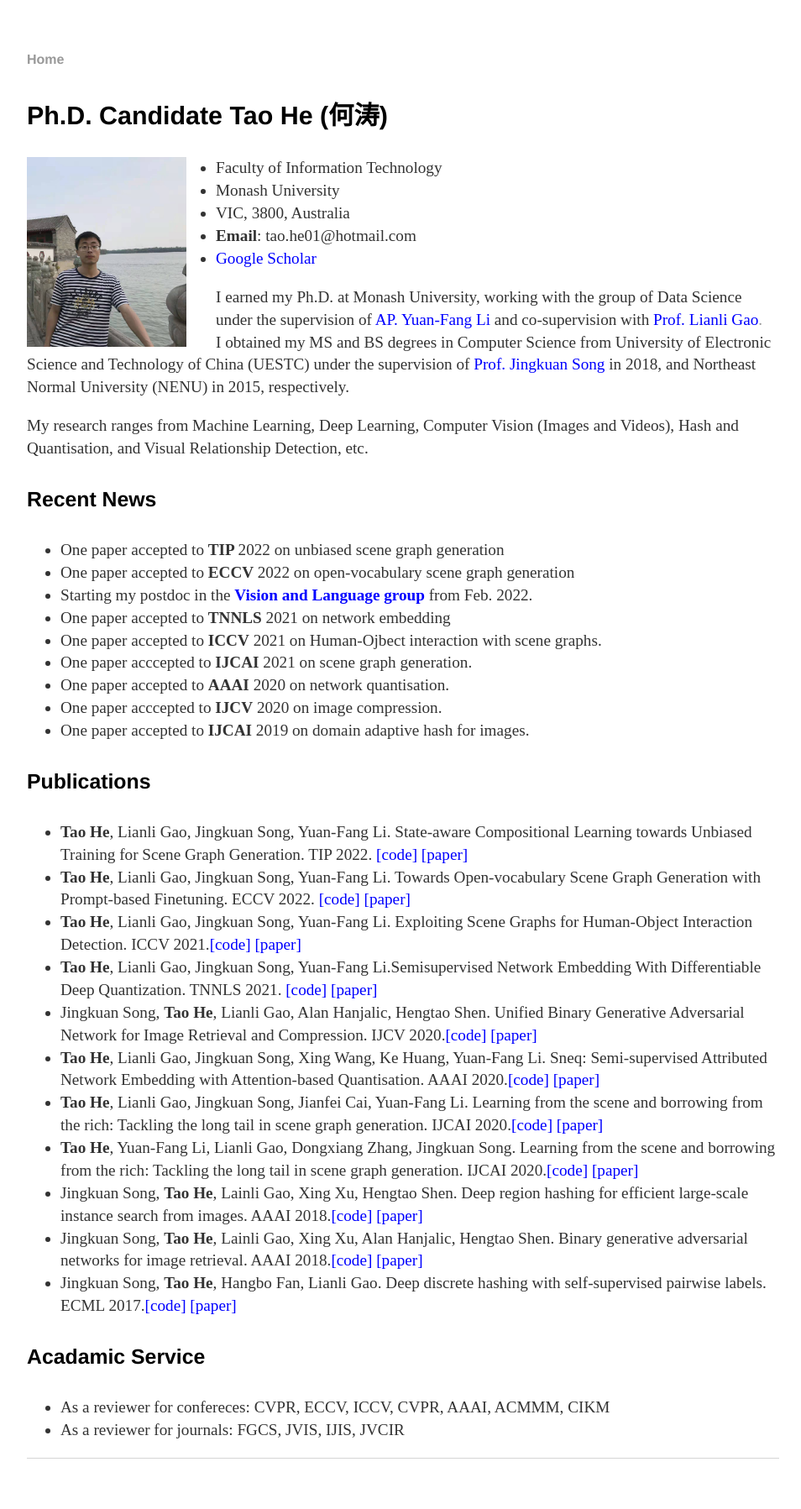
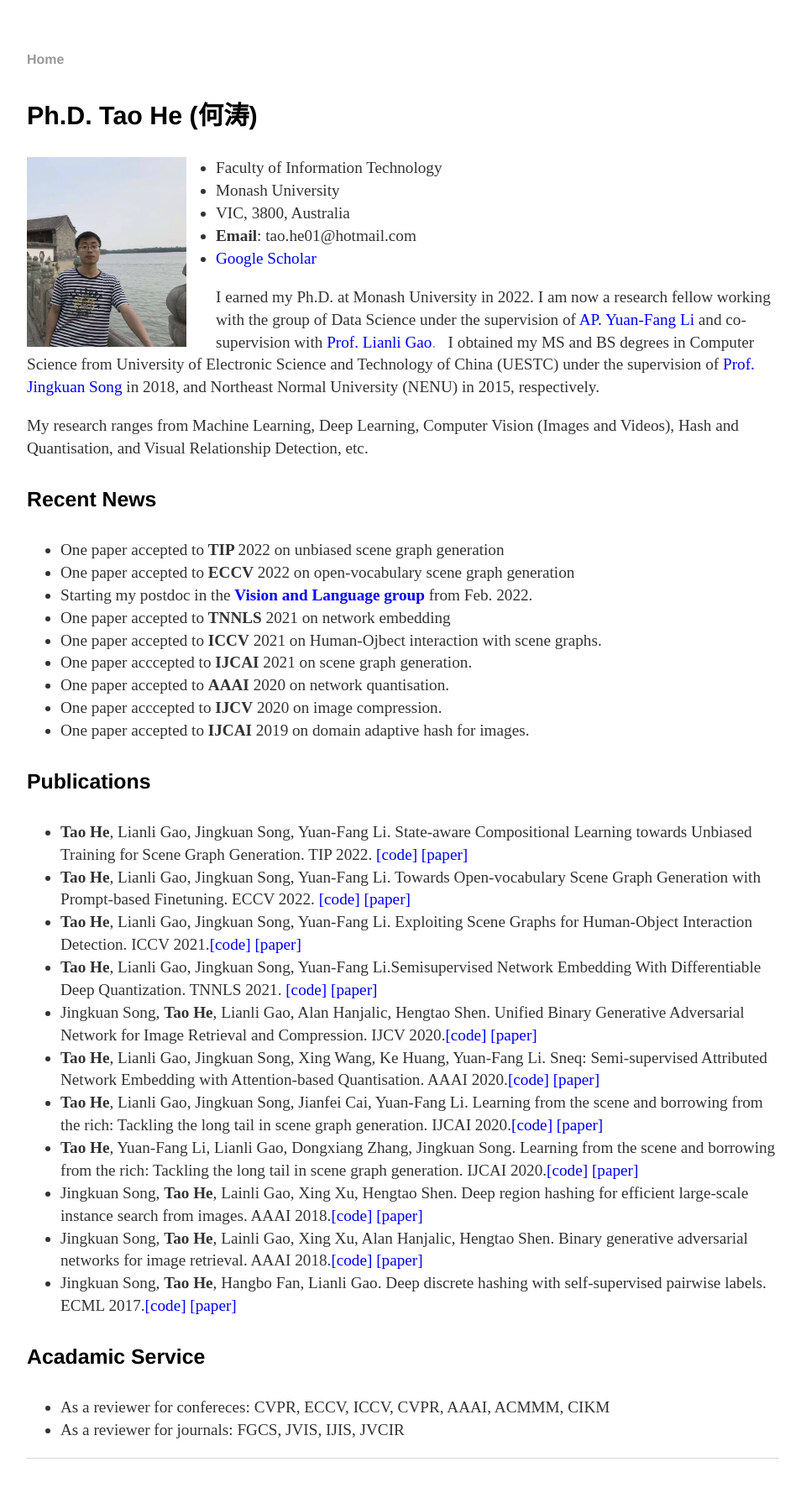
Before and after one commit to ht014/ht014.github.io, a Jekyll site: the page built from index.html, in a window 1280 px wide. Shown: the whole page at 84% size, without its empty margins (160-1114 px from the left). Built offline with Jekyll 4.4.1, drawn with Linux system fonts in a browser that asks for light colours.

Commit message:
Update index.html

```diff
--- a/index.html
+++ b/index.html
@@ -4,7 +4,7 @@ title: Tao He's Homepage
 ---
 
 		<div class="blurb">
-			<h3>Ph.D. Candidate Tao He (何涛)</h3>
+			<h3>Ph.D. Tao He (何涛)</h3>
 			<p><img src="1.jpg" alt="photo" style="width:190px;height:226px;float:left;margin-right:35px;">
 				<ul class="contacts">
 					<li>Faculty of Information Technology</li>
@@ -19,7 +19,7 @@ title: Tao He's Homepage
 
 <div class="about">
 
-	<p>I earned my Ph.D. at Monash University,
+	<p>I earned my Ph.D. at Monash University in 2022. I am now a research fellow
 		working with the group of Data Science  under the supervision of <a = href="https://users.monash.edu.au/~yli/"><font color="#0000ff">AP. Yuan-Fang Li</font></a>  and co-supervision with <a href="https://lianligao.github.io/"><font color="#0000ff">Prof. Lianli Gao</font>.</a>
 	 &nbsp;
 	I obtained my MS and BS degrees in Computer Science from  University of Electronic Science and Technology of China (UESTC)  under the supervision of <a href="https://scholar.google.com.au/citations?user=F5Zy9V4AAAAJ&hl=en"><font color="#0000ff">Prof. Jingkuan Song</font></a> in 2018,  and Northeast Normal University (NENU) in 2015, respectively.  </p>
```
